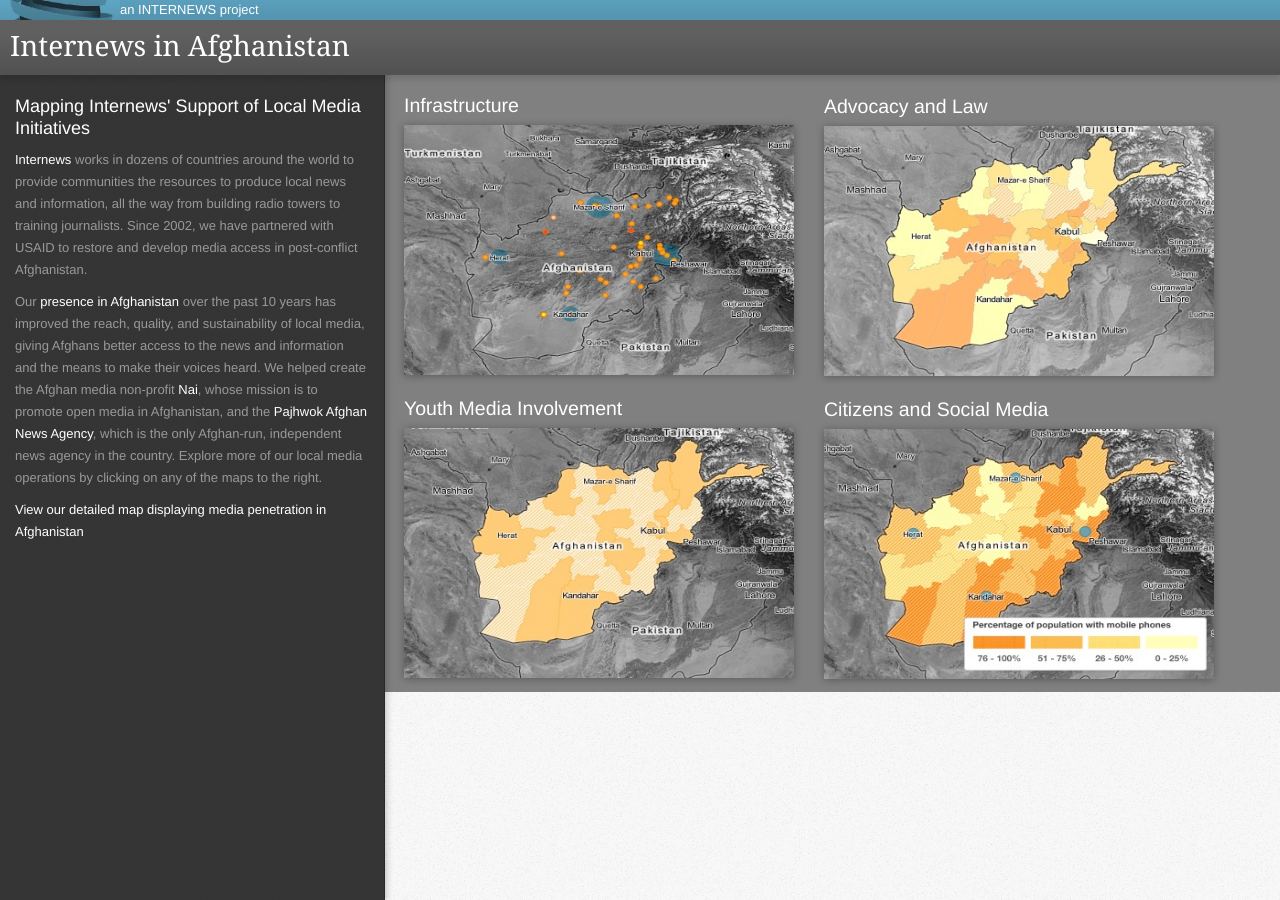
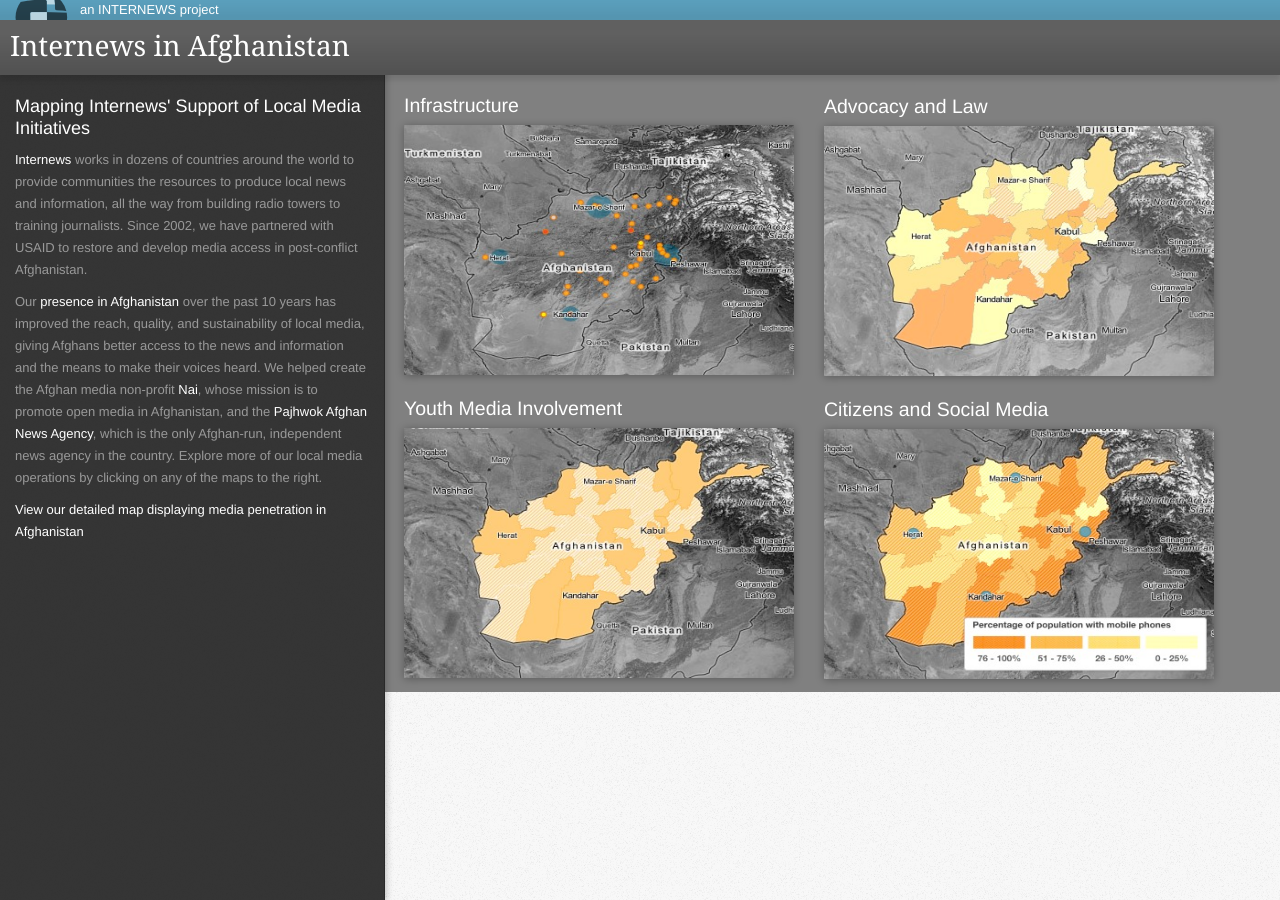
Before and after one commit to internews/af-initiatives, a Jekyll site: the page built from index.html, in a window 1280 px wide. Built offline with Jekyll 4.4.1, drawn with Linux system fonts in a browser that asks for light colours.

Commit message:
updating mastead and favicon

```diff
--- a/_includes/css/site.css
+++ b/_includes/css/site.css
@@ -188,12 +188,12 @@
   top: 0;
   z-index: 1000;
   }
-  #masthead a.internews {
+#masthead a.internews {
     background: transparent url('images/sprite.png') no-repeat 0 0;
     width: 160px;
     height: 20px;
     display: block;
-    padding-left: 120px;
+    padding-left: 80px;
     color: #fff;
     }
 
--- a/_layouts/default.html
+++ b/_layouts/default.html
@@ -3,7 +3,7 @@
 <head>
 <meta charset=utf-8 />
 <title>Internews - {{page.title}}</title>
-<link rel='shortcut icon' href='images/attribution/favicon.ico' type='image/x-icon' />
+<link rel='shortcut icon' href='{{site.baseurl}}/images/favicon.ico' type='image/x-icon' />
 <link rel='stylesheet' href='{{site.baseurl}}/site.css' media='all'/>
 </head>
 <body {% if page.url == '/index.html' %}class="front"{% endif %}>
```
Also changed, not shown: images/favicon.ico, images/sprite.png, images/sprite.svg.
